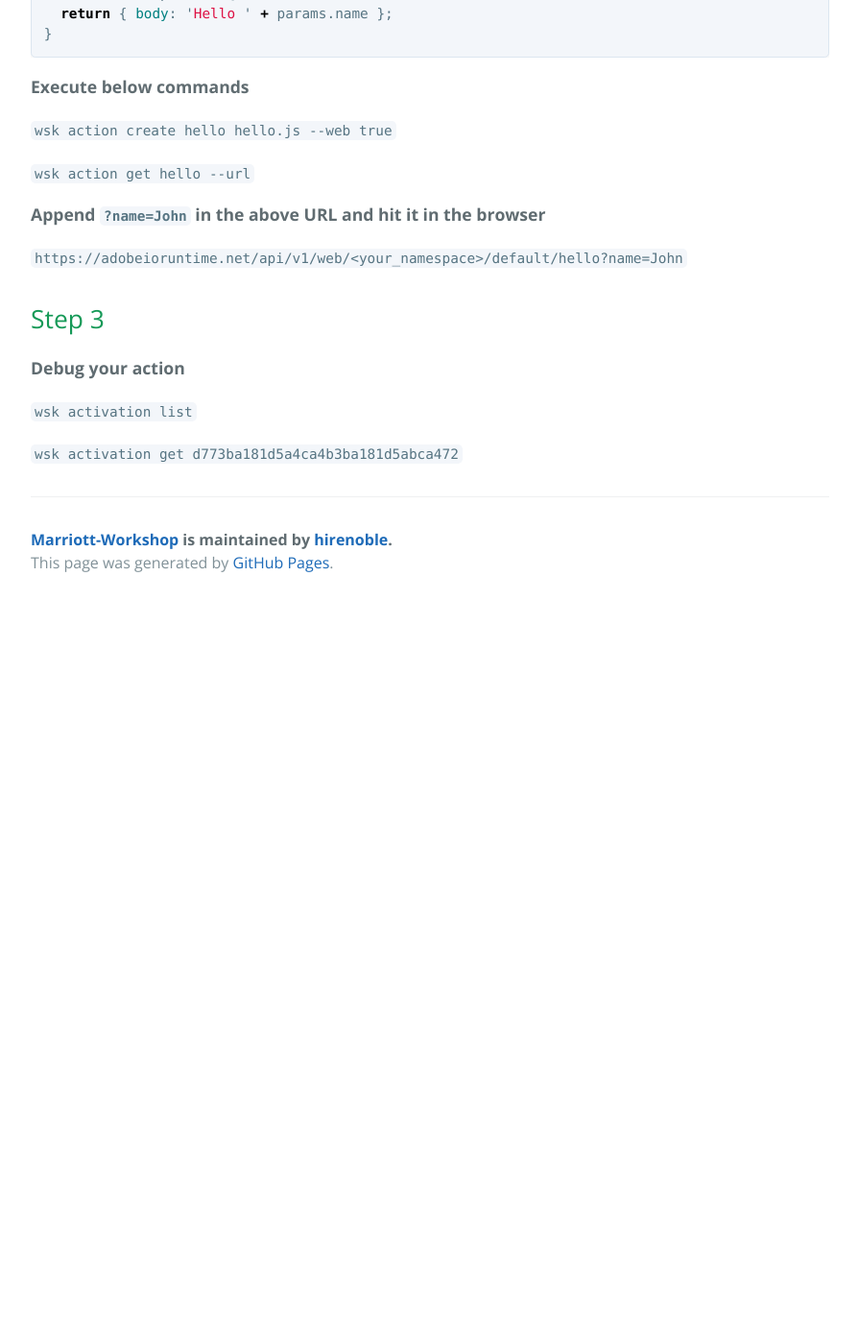
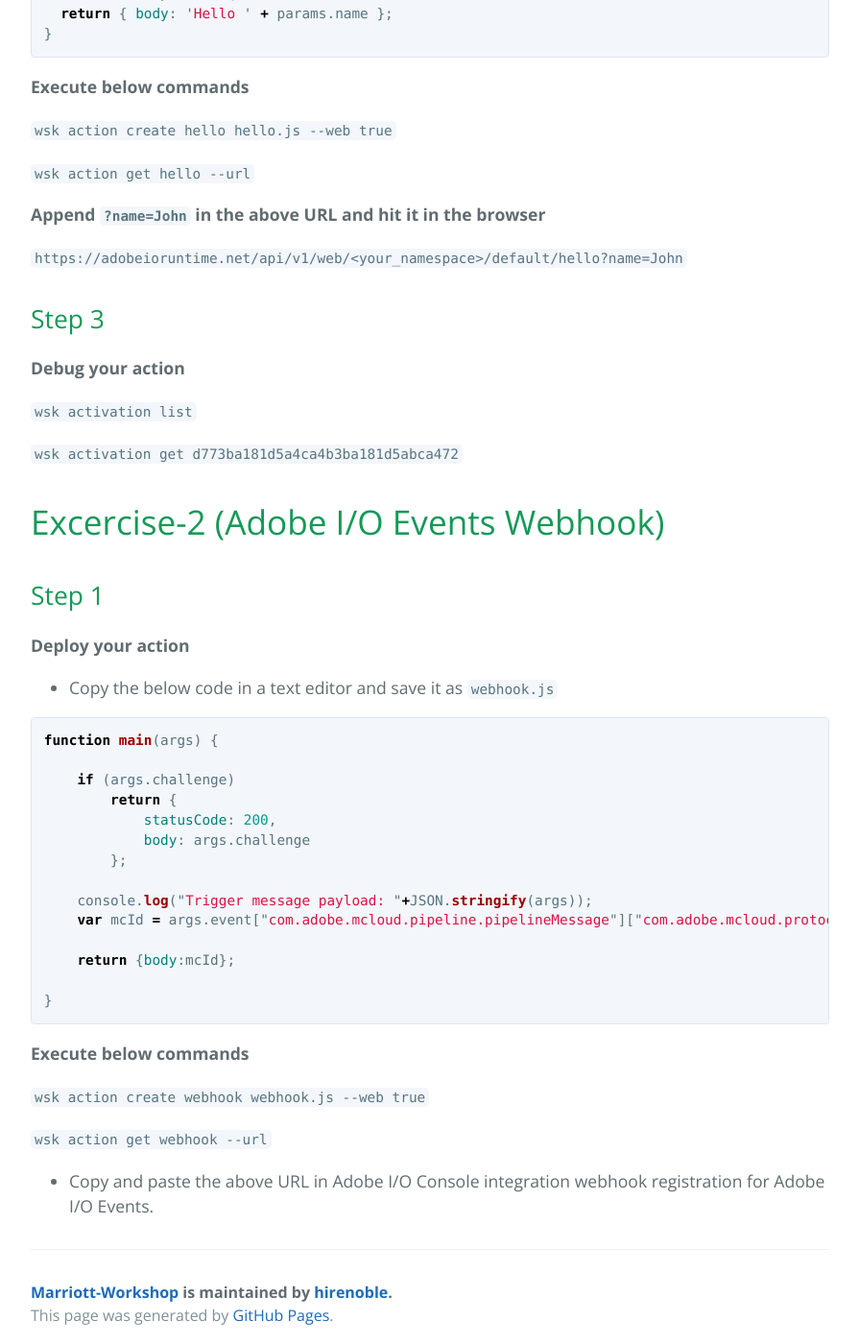
Before and after one commit to hirenoble/Marriott-Workshop, a Jekyll site: the page built from docs/index.md, in a window 1280 px wide and 1400 px high, scrolled down 813 px. Shown: the whole window at 96% size, without its empty margins (192-1087 px from the left). Built offline with Jekyll 4.4.1, drawn with Linux system fonts in a browser that asks for light colours; our own code applies the rules of GitHub Pages for plain Markdown files; before the commit the page ends 1443 px from its top, so only the background shows below that; some of the changed text lies outside the part shown.

Commit message:
Update index.md

````diff
--- a/docs/index.md
+++ b/docs/index.md
@@ -1,7 +1,7 @@
 ---
 layout: default
 ---
-# Instructions
+# Excercise-1 (Hello World)
 
 ## Step 1
 Setup your environment following given steps:
@@ -11,7 +11,7 @@ Setup your environment following given steps:
 ## Step 2
 **Deploy your first action**
 
-* Copy the below code in a text editor and save the files as `hello.js`
+* Copy the below code in a text editor and save it as `hello.js`
 
 **hello.js**
 
@@ -38,3 +38,35 @@ function main(params) {
 `wsk activation list`
 
 `wsk activation get d773ba181d5a4ca4b3ba181d5abca472`
+
+# Excercise-2 (Adobe I/O Events Webhook)
+
+## Step 1
+**Deploy your action**
+
+* Copy the below code in a text editor and save it as `webhook.js`
+
+```js
+function main(args) {
+
+    if (args.challenge)
+        return {
+            statusCode: 200,
+            body: args.challenge
+        };
+
+    console.log("Trigger message payload: "+JSON.stringify(args));
+    var mcId = args.event["com.adobe.mcloud.pipeline.pipelineMessage"]["com.adobe.mcloud.protocol.trigger"].mcId;
+
+    return {body:mcId};
+
+}
+```
+
+**Execute below commands**
+
+`wsk action create webhook webhook.js --web true`
+
+`wsk action get webhook --url`
+
+* Copy and paste the above URL in Adobe I/O Console integration webhook registration for Adobe I/O Events.
````
